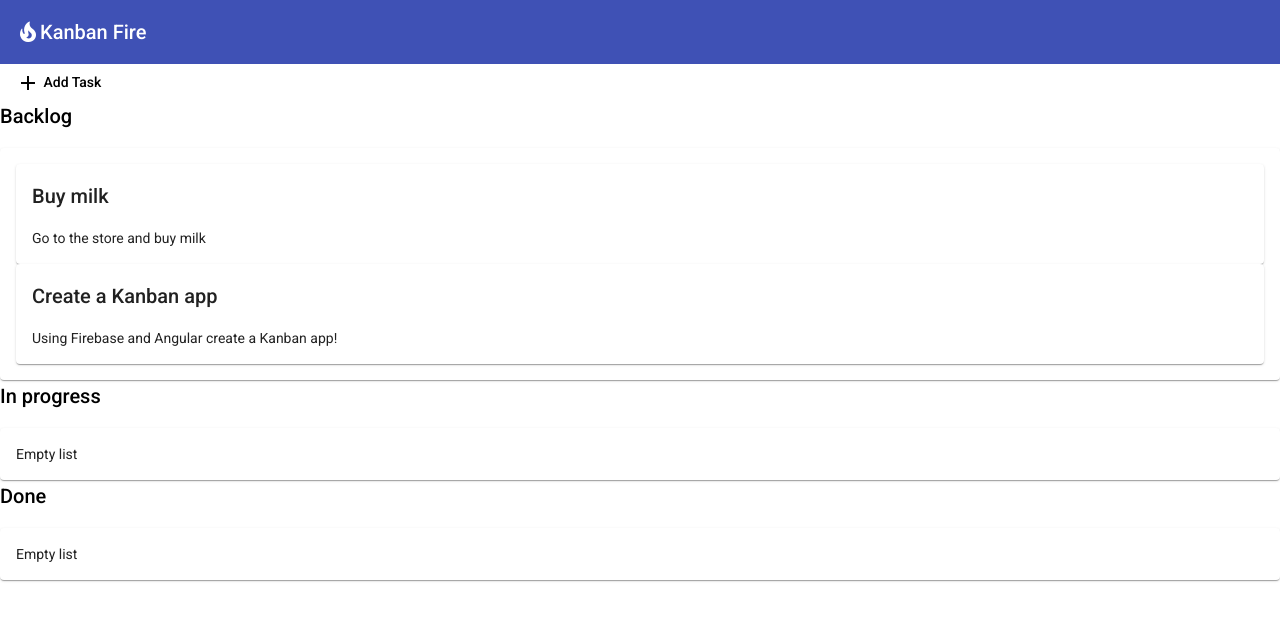
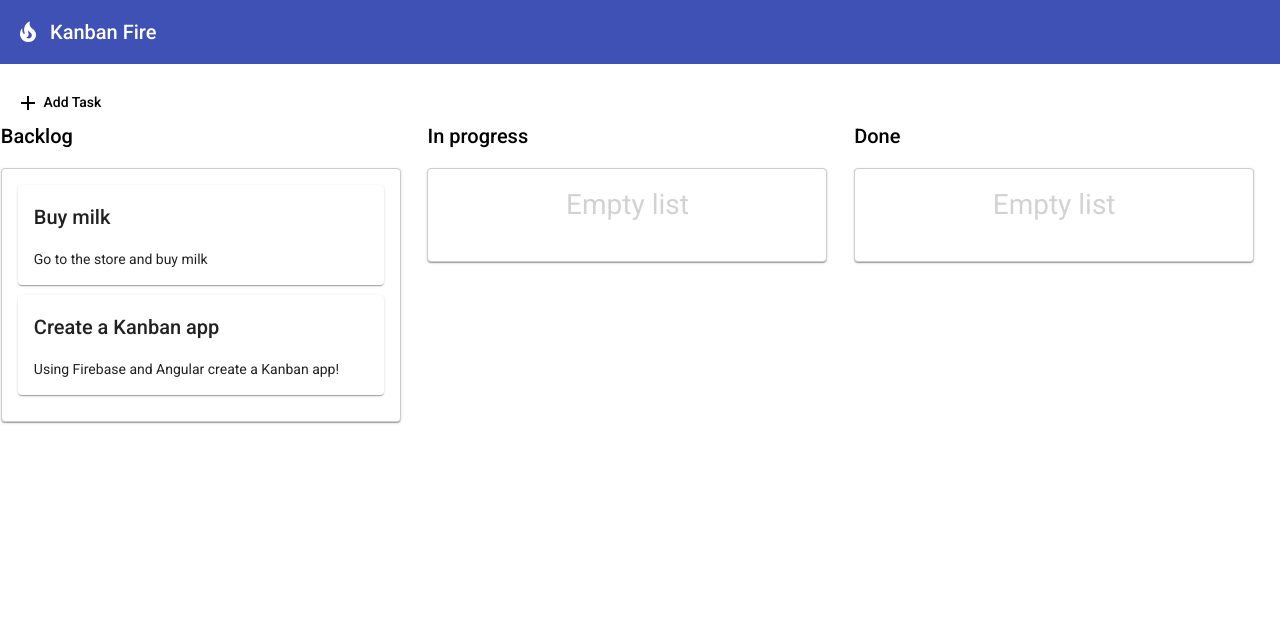
Before and after one commit to mFlaifel/kanaban-fire, an Angular app: page / in a window 1280 px wide. Shown: the top 620 px of the page. Built offline with nearby package versions, Linux system fonts and the light colour scheme.

Commit message:
improve app style

```diff
--- a/src/app/app.component.css
+++ b/src/app/app.component.css
@@ -0,0 +1,47 @@
+mat-toolbar {
+  margin-bottom: 20px;
+}
+
+mat-toolbar > span {
+  margin-left: 10px;
+}
+
+.content-wrapper {
+  max-width: 1400px;
+  margin: auto;
+}
+
+.container-wrapper {
+  display: flex;
+  justify-content: space-around;
+}
+
+.container {
+  width: 400px;
+  margin: 0 25px 25px 0;
+}
+
+.list {
+  border: solid 1px #ccc;
+  min-height: 60px;
+  border-radius: 4px;
+}
+
+app-new-task {
+  margin-bottom: 30px;
+}
+
+.empty-label {
+  font-size: 2em;
+  padding-top: 10px;
+  text-align: center;
+  opacity: 0.2;
+}
+
+.cdk-drag-animating {
+  transition: transform 250ms;
+}
+
+.cdk-drag-placeholder {
+  opacity: 0;
+}
--- a/src/app/app.component.html
+++ b/src/app/app.component.html
@@ -1,13 +1,14 @@
 <mat-toolbar color="primary">
   <mat-icon>local_fire_department</mat-icon>
-  <span>Kanban Fire</span></mat-toolbar
->
-<div class="container-wrapper">
-  <div class="content-wrapper">
-    <button (click)="newTask()" mat-button>
-      <mat-icon>add</mat-icon> Add Task
-    </button>
+  <span>Kanban Fire</span>
+</mat-toolbar>
 
+<div class="content-wrapper">
+  <button (click)="newTask()" mat-button>
+    <mat-icon>add</mat-icon> Add Task
+  </button>
+
+  <div class="container-wrapper">
     <div class="container">
       <h2>Backlog</h2>
 
--- a/src/app/components/task/task.component.css
+++ b/src/app/components/task/task.component.css
@@ -0,0 +1,8 @@
+:host {
+  display: block;
+}
+
+.item {
+  margin-bottom: 10px;
+  cursor: pointer;
+}
```
